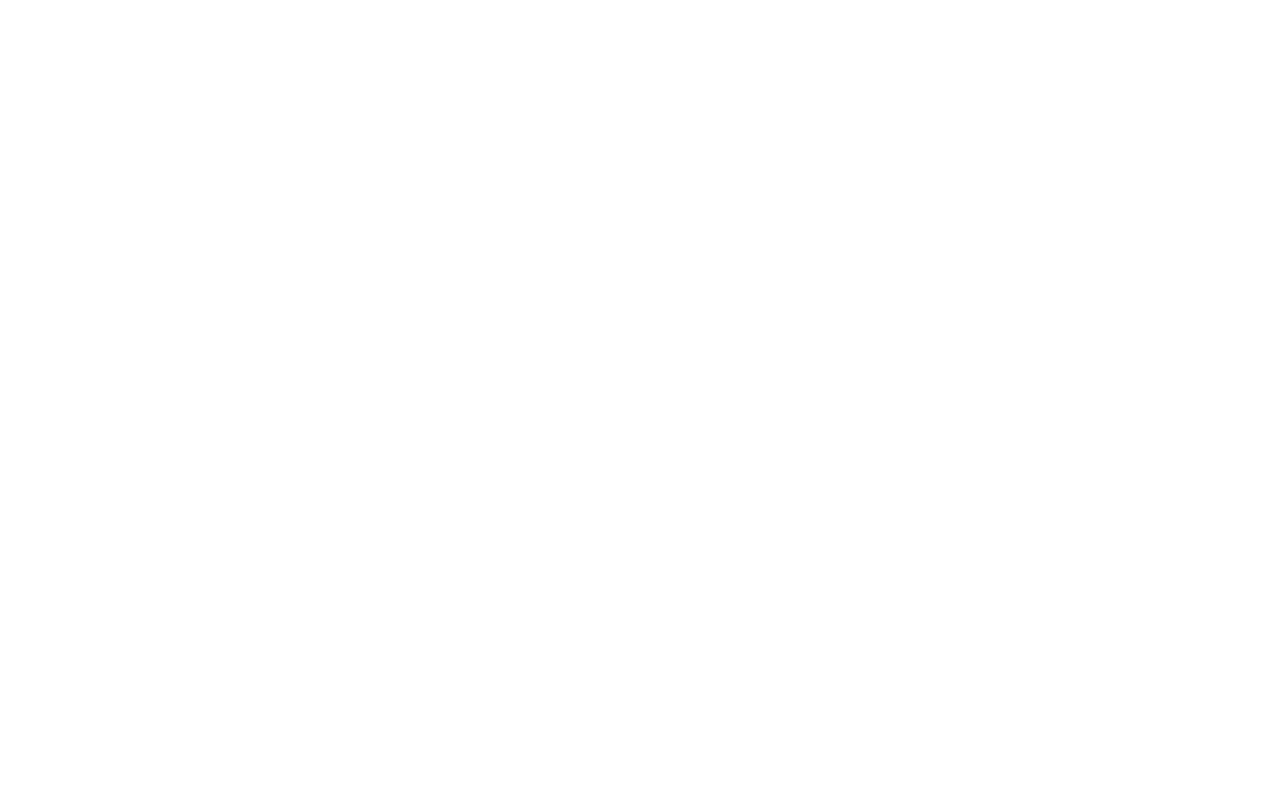
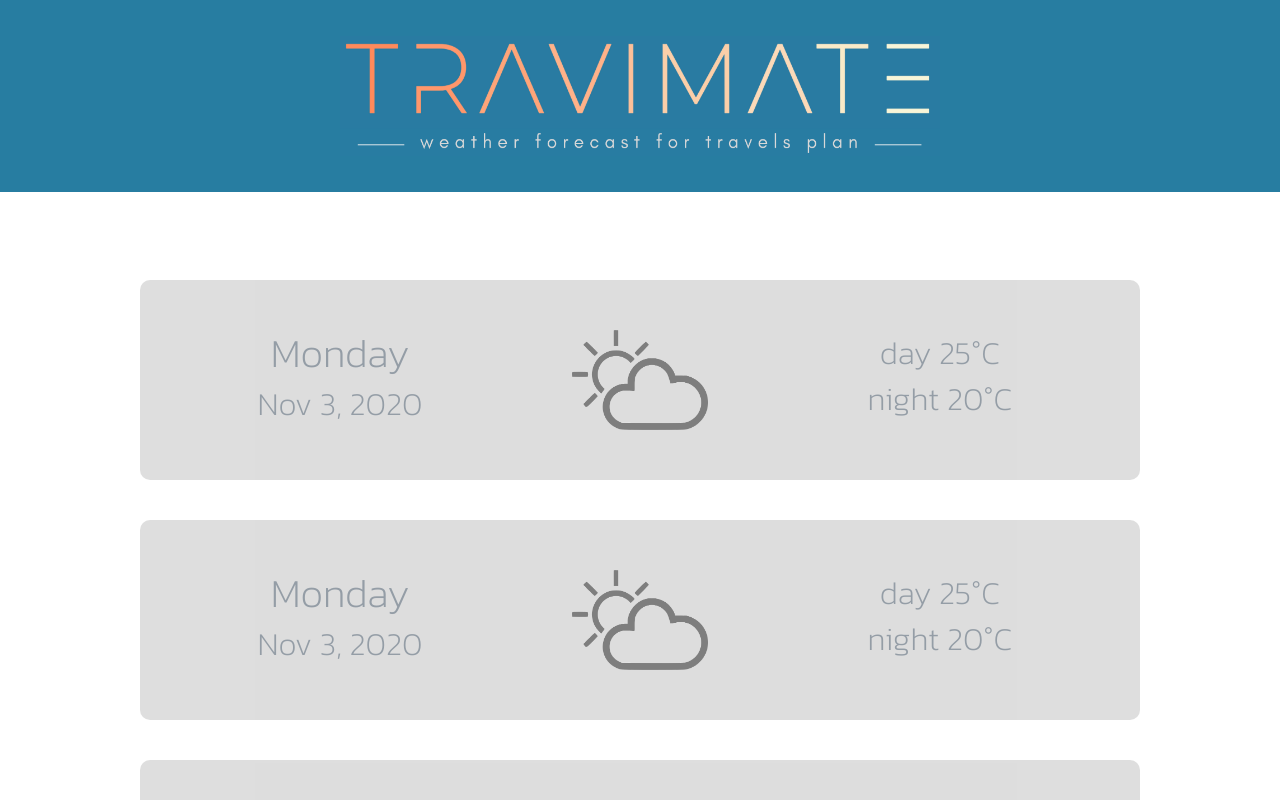
Before and after one commit to supalukbenz/travimate, a Vue app: page /forecast in a window 1280 px wide. Shown: the top 800 px of the page. Built offline with nearby package versions, Linux system fonts and the light colour scheme.

Commit message:
commit new branch

```diff
--- /dev/null
+++ b/src/components/ForecastCard.vue
@@ -0,0 +1,73 @@
+<template>
+  <div class="main-card">
+    <div class="date-container">
+      <h1>Monday</h1>
+      <h2>Nov 3, 2020</h2>
+    </div>
+    <div class="icon-container">
+      <img src="../assets/sunny.png" class="icon" />
+    </div>
+    <div class="temp-container">
+      <h2>day 25°C</h2>
+      <h2>night 20°C</h2>
+    </div>
+  </div>
+</template>
+
+<script>
+export default {};
+</script>
+
+<style scoped>
+.main-card {
+  display: flex;
+  flex-direction: row;
+  width: 1000px;
+  height: 200px;
+  background-color: rgb(189, 189, 189);
+  opacity: 0.5;
+  border-radius: 10px;
+  margin: 40px 0px 40px 0px;
+  transition: transform .2s;
+}
+
+.main-card:hover {
+  transform: scale(1.02);
+}
+
+.icon {
+  height: 50%;
+}
+
+.date-container {
+  width: 40%;
+  text-align: center;
+  display: flex;
+  flex-direction: column;
+  align-items: center;
+  justify-content: center;
+  /* background-color: red; */
+}
+
+h1 {
+  display: inline-block;
+  vertical-align: middle;
+}
+
+.icon-container {
+  width: 20%;
+  display: flex;
+  align-items: center;
+  justify-content: center;
+  /* background-color: black; */
+}
+
+.temp-container {
+  width: 40%;
+  display: flex;
+  flex-direction: column;
+  align-items: center;
+  justify-content: center;
+  /* background-color: blue; */
+}
+</style>
--- a/src/router/index.js
+++ b/src/router/index.js
@@ -1,6 +1,7 @@
 import Vue from 'vue';
 import VueRouter from 'vue-router';
 import Home from '../views/Home.vue';
+import ForecastPage from '../views/ForecastPage.vue';
 
 Vue.use(VueRouter);
 
@@ -9,6 +10,11 @@
     path: '/',
     name: 'Home',
     component: Home,
+  },
+  {
+    path: '/forecast/',
+    name: 'ForecastPage',
+    component: ForecastPage,
   },
 ];
 
--- /dev/null
+++ b/src/views/ForecastPage.vue
@@ -0,0 +1,25 @@
+<template>
+  <div class="home">
+    <Navbar></Navbar>
+    <div class="content-container h-100 py-5 d-flex justify-content-center">
+      <div>
+        <ForecastCard></ForecastCard>
+        <ForecastCard></ForecastCard>
+        <ForecastCard></ForecastCard>
+      </div>
+    </div>
+  </div>
+</template>
+
+<script>
+import Navbar from '@/components/Navbar.vue';
+import ForecastCard from '@/components/ForecastCard.vue';
+
+export default {
+  name: 'Home',
+  components: {
+    Navbar,
+    ForecastCard,
+  },
+};
+</script>
```
Also changed, not shown: src/assets/sunny.png (added), 1 other file (tests, documents, lock files or other folders).
